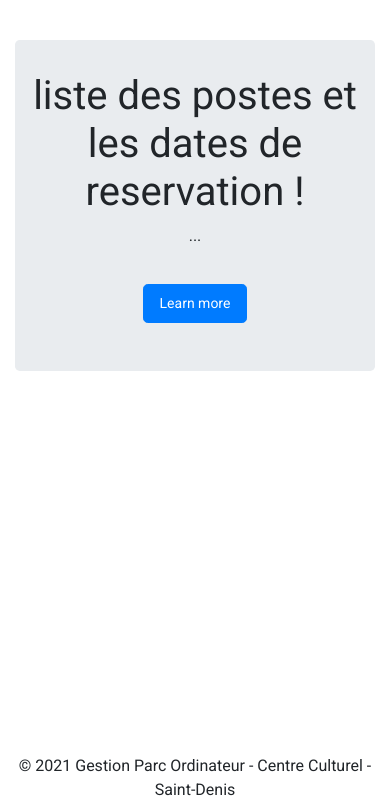
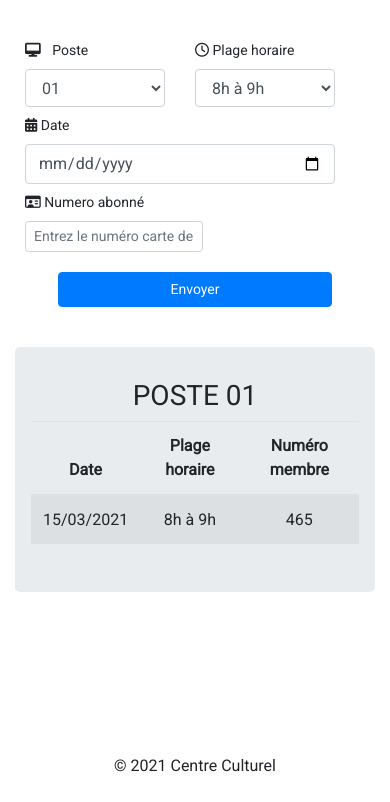
Before and after one commit to lain-Dev/Test-Technique-SIMPLON, a PHP site: page /view/home.php in a window 390 px wide. Shown: the part 56-858 px from the top of the page. After the commit the page ends 828 px from the top, so only its background shows below. Run offline with PHP 8.4, Linux system fonts and the light colour scheme; some libraries are stand-ins or nearby versions.

Commit message:
fin code html, css des pages avec le responsive

```diff
--- a/view/footer.php
+++ b/view/footer.php
@@ -13,7 +13,7 @@
     <div class="text-center pt-3">
         &copy;
         <script>document.write(new Date().getFullYear());</script>
-        <span>Gestion Parc Ordinateur - Centre Culturel -  Saint-Denis</span>
+        <span> Centre Culturel</span>
     </div>
 
 </footer>
--- a/view/home.php
+++ b/view/home.php
@@ -1,13 +1,74 @@
 <?php require_once(dirname(__DIR__).'/view/head.php');?>
 
+<form class="container" action="home.php" method="POST" id="home">
+  <div class="form-row">
+
+    <div class="container row row-cols-lg-2 row-cols-1">
+      <div class="col">
+        <i class="fa fa-desktop mr-2" aria-hidden="true"></i>
+        <label for="poste">Poste</label>
+        <select class="form-control" id="poste" name="poste">
+          <option value="id_poste">01</option>
+        </select>
+      </div>
+
+      <div class="col">
+      <i class="fa fa-clock-o" aria-hidden="true"></i>
+              <label for="horaire">Plage horaire</label>
+              <select class="form-control" id="horaire" name="horaire">
+                <option value="1">8h à 9h</option>
+                <option value="2">9h à 10h</option>
+                <option value="3">10h à 11H</option>
+                <option value="4">11h à 12h</option>
+                <option value="5">14h à 15h</option>
+                <option value="6">15h à 16h</option>
+              </select>
+      </div>
+    </div>
+
+    <div class="container row row-cols-lg-2 row-cols-1 mt-2">
+      <div class="col">
+      <i class="fa fa-calendar" aria-hidden="true"></i>
+        <label for="date">Date</label>
+        <input class="form-control" type="date" value="<?php if(isset($_POST['date'])){echo htmlspecialchars($_POST['date'], ENT_QUOTES);}?>" id="date" name="date" required>
+      </div>
+
+      <div class="col-auto mt-2">
+      <i class="fa fa-id-card-o" aria-hidden="true"></i>
+        <label for="num_carte">Numero abonné</label>
+        <input type="text" class="form-control form-control-sm" id="num_carte" name="num_carte" required placeholder="Entrez le numéro carte de l'utilisateur" value="<?php if(isset($_POST['num_carte'])){echo htmlspecialchars($_POST['num_carte'], ENT_QUOTES);}?>">
+      </div>
+    </div>
+
+
+      <button type="submit" class="btn btn-primary btn-block mx-5">Envoyer</button>
+
+
+  </div>
+
+</form>
 
 <div class="container text-center" style="margin-top: 40px;">
       <div class="jumbotron">
-        <h1>liste des postes et les dates de reservation !</h1>
-        <p>...</p>
-        <p><a class="btn btn-primary btn-lg" href="#" role="button">Learn more</a></p>
+        <!--exemple poste-->
+        <table class="table table-striped">
+          <h3>POSTE 01</h3>
+          <thead>
+            <tr>
+              <th scope="col">Date</th>
+              <th scope="col">Plage horaire</th>
+              <th scope="col">Numéro membre</th>
+            </tr>
+          </thead>
+          <tbody>
+            <tr>
+              <td>15/03/2021</td>
+              <td>8h à 9h</td>
+              <td>465</td>
+          </tbody>
+        </table>
+        <!---->
       </div>
-    </div>
     <div class="push-footer"></div>
 </div>
 
--- a/view/login.php
+++ b/view/login.php
@@ -5,7 +5,7 @@
 		<div class="card-body" style="background-color: #e9ecef;">
 			<h3 class="card-title text-center">Se connecter !</h3>
 			<div class="card-text">
-				<form action="admin.php" method="POST" id="loginPage">
+				<form action="home.php" method="POST" id="login">
 					<div class="form-group">
 						<i class="fa fa-envelope-o" aria-hidden="true"></i>
 						<label for="exampleInputEmail1">Identifiant</label>
```
Also changed, not shown: view/poste.php (+20 -10 lines), view/user.php (+23 -3 lines), model/listHome.php (added).
